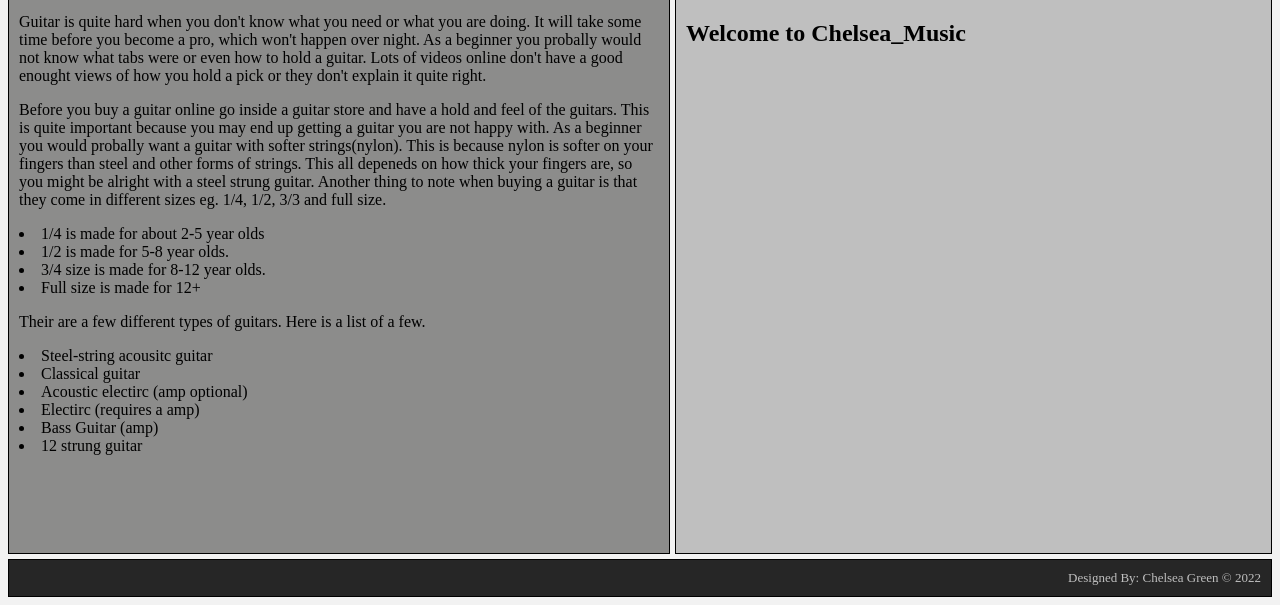
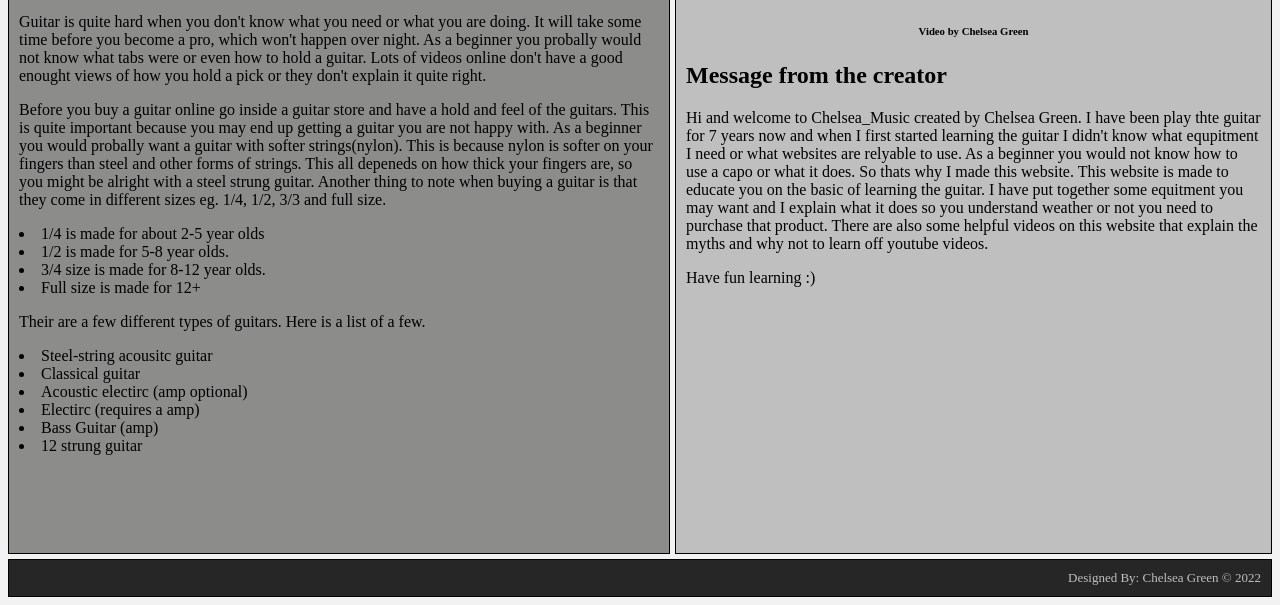
Before and after one commit to chelsgreen/Level1_website, a PHP site: page / in a window 1280 px wide. Shown: the part 547-1152 px from the top of the page. Run offline with PHP 8.4, Linux system fonts and the light colour scheme; some web fonts are replaced.

Commit message:
Website V1
- Added More text to main box
- Added Final Videos

```diff
--- a/contact_us.php
+++ b/contact_us.php
@@ -1,7 +1,7 @@
 <?php include("top_bit.html"); ?>
 <div class="main box">
 
-    <iframe src="https://urldefense.proofpoint.com/v2/url?u=https-3A__docs.google.com_forms_d_e_1FAIpQLSe-5FypPi8nNkw-2DaSjD2CtPA1kh5wAYmyYNBQOMJfANDZknV3lQ_viewform-3Fembedded-3Dtrue&d=DwIFaQ&c=_Zm2Kb9yJrso4r0-N78Ezl-a6DfgMbIISn5tZXXqWk4&r=p3ppnHFd2cmhXK1fPk7pCwwmIevwrc0xPajCHA58U3A&m=2UlnsIgU5LS2-qoThVzjvgWICvhD4apo5qjsVR6HR0Lhi4hw084V3km4NhollLNK&s=P7p38Yq2FH84tbY1p-Xu1_ET3BZyyPiWpige42T82uY&e= " width="1500" height="680" frameborder="0" marginheight="0" marginwidth="0">Loading…</iframe>
+    <iframe src="https://urldefense.proofpoint.com/v2/url?u=https-3A__docs.google.com_forms_d_e_1FAIpQLSe-5FypPi8nNkw-2DaSjD2CtPA1kh5wAYmyYNBQOMJfANDZknV3lQ_viewform-3Fembedded-3Dtrue&d=DwIFaQ&c=_Zm2Kb9yJrso4r0-N78Ezl-a6DfgMbIISn5tZXXqWk4&r=p3ppnHFd2cmhXK1fPk7pCwwmIevwrc0xPajCHA58U3A&m=2UlnsIgU5LS2-qoThVzjvgWICvhD4apo5qjsVR6HR0Lhi4hw084V3km4NhollLNK&s=P7p38Yq2FH84tbY1p-Xu1_ET3BZyyPiWpige42T82uY&e= " width="1300" height="670" frameborder="0" marginheight="0" marginwidth="">Loading…</iframe>
 </div>
 <div class="right-side">
 
--- a/index.php
+++ b/index.php
@@ -40,8 +40,15 @@
         <div class="right-side box">
         <div class="center-content">
                  <iframe width="575" height="315" src="https://www.youtube.com/embed/3CZ6GLQ67B0" title="YouTube video player" frameborder="0" allow="accelerometer; autoplay; clipboard-write; encrypted-media; gyroscope; picture-in-picture" allowfullscreen></iframe>
-               </div>
-               <h2>Welcome to Chelsea_Music</h2>
+                  <h6>Video by Chelsea Green<h6>
+                </div>
+                <h2>Message from the creator</h2>
+               <p>Hi and welcome to Chelsea_Music created by Chelsea Green. I have been play thte guitar for 7 years now and when I first started learning the guitar I didn't know what equpitment I need or
+                what websites are relyable to use. As a beginner you would not know how to use a capo or what it does. So thats why I made this website.
+                 This website is made to educate you on the basic of learning the guitar. I have put together some equitment you may want and I
+                explain what it does so you understand weather or not you need to purchase that product. There are also some helpful videos on this website that explain the myths and why not to learn off
+                youtube videos.<p>
+              <p>Have fun learning :)</p>
 
             </div>
 <?php include("bottom_bit.html")?>
```
Also changed, not shown: videos.php (+4 -4 lines).
